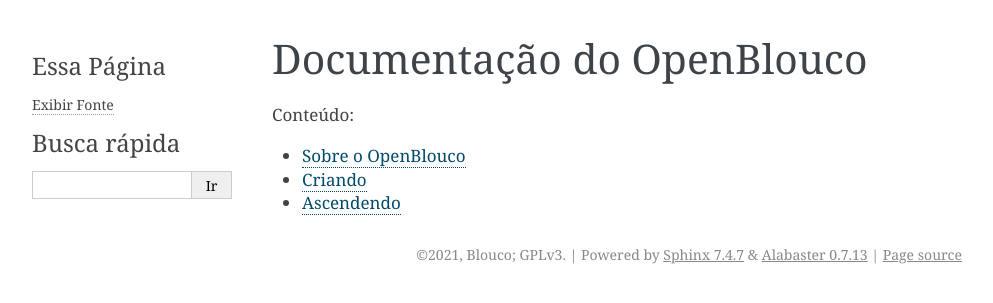
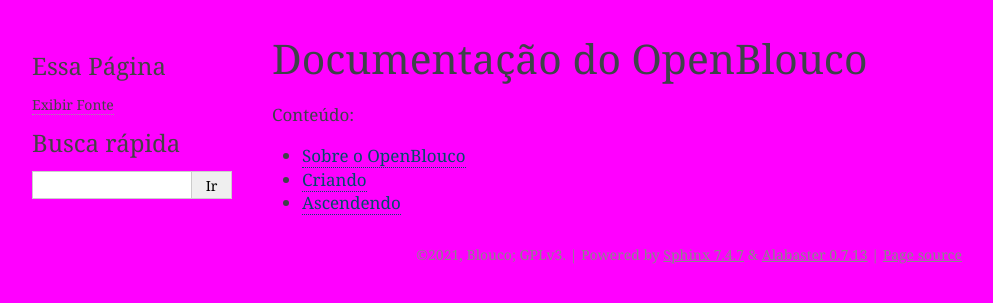
Before and after one commit to blouco/openblouco, a Sphinx documentation site: the page built from docs/index.rst, in a window 1280 px wide. Shown: the top 303 px of the page, without its empty margins (148-1141 px from the left). Built offline with Sphinx 7.4.7, drawn with Linux system fonts in a browser that asks for light colours; pages that are not in the unit, such as notebooks, are missing from menus.

Commit message:
Customiza CSS do tema Alabaster: fundo rosaa

```diff
--- /dev/null
+++ b/docs/_static/custom.css
@@ -0,0 +1,3 @@
+body, div.body {
+    background-color: #ff00ff;
+}
--- a/docs/conf.py
+++ b/docs/conf.py
@@ -54,6 +54,12 @@
 #
 html_theme = 'alabaster'
 
+html_theme_options = {
+    'logo': 'https://github.com/blouco/hash-folia/raw/main/exemplo-blouco.png',
+    'github_user': 'blouco',
+    'github_repo': 'openblouco',
+}
+
 # Add any paths that contain custom static files (such as style sheets) here,
 # relative to this directory. They are copied after the builtin static files,
 # so a file named "default.css" will overwrite the builtin "default.css".
```
